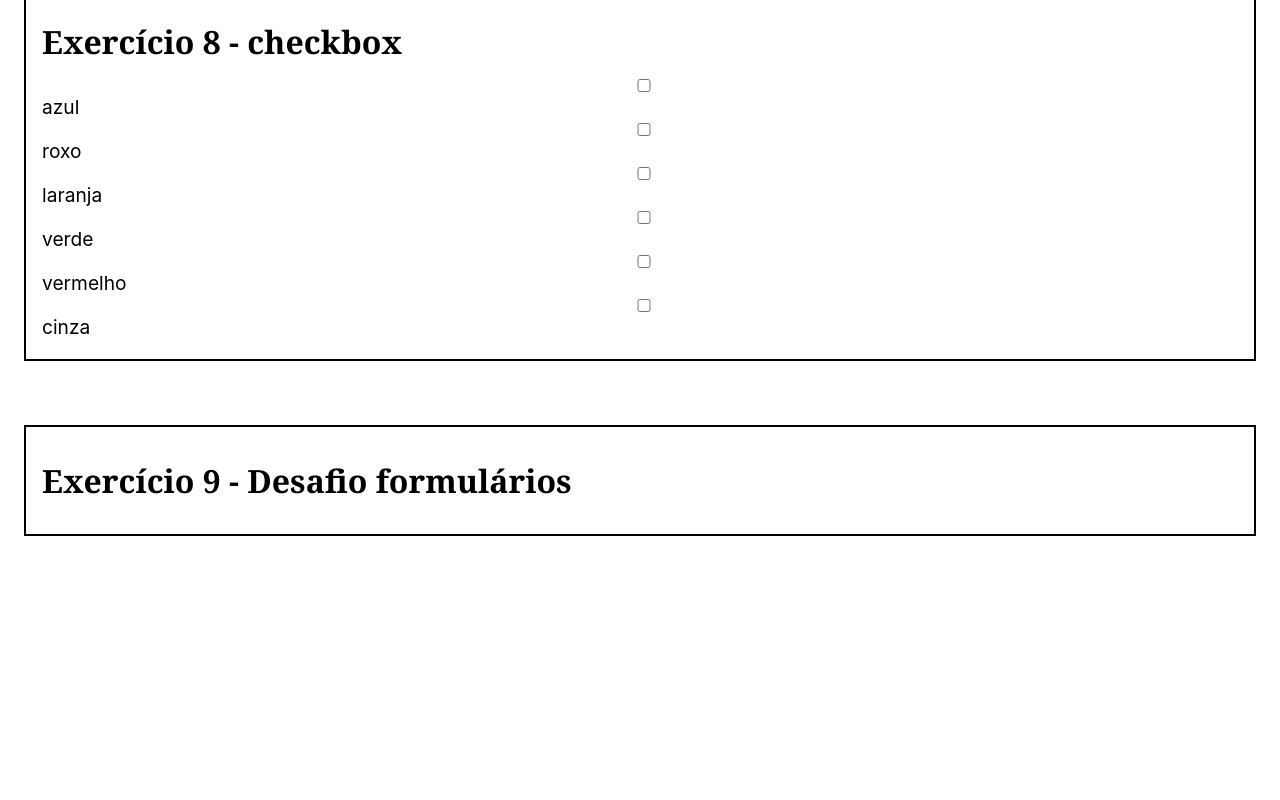
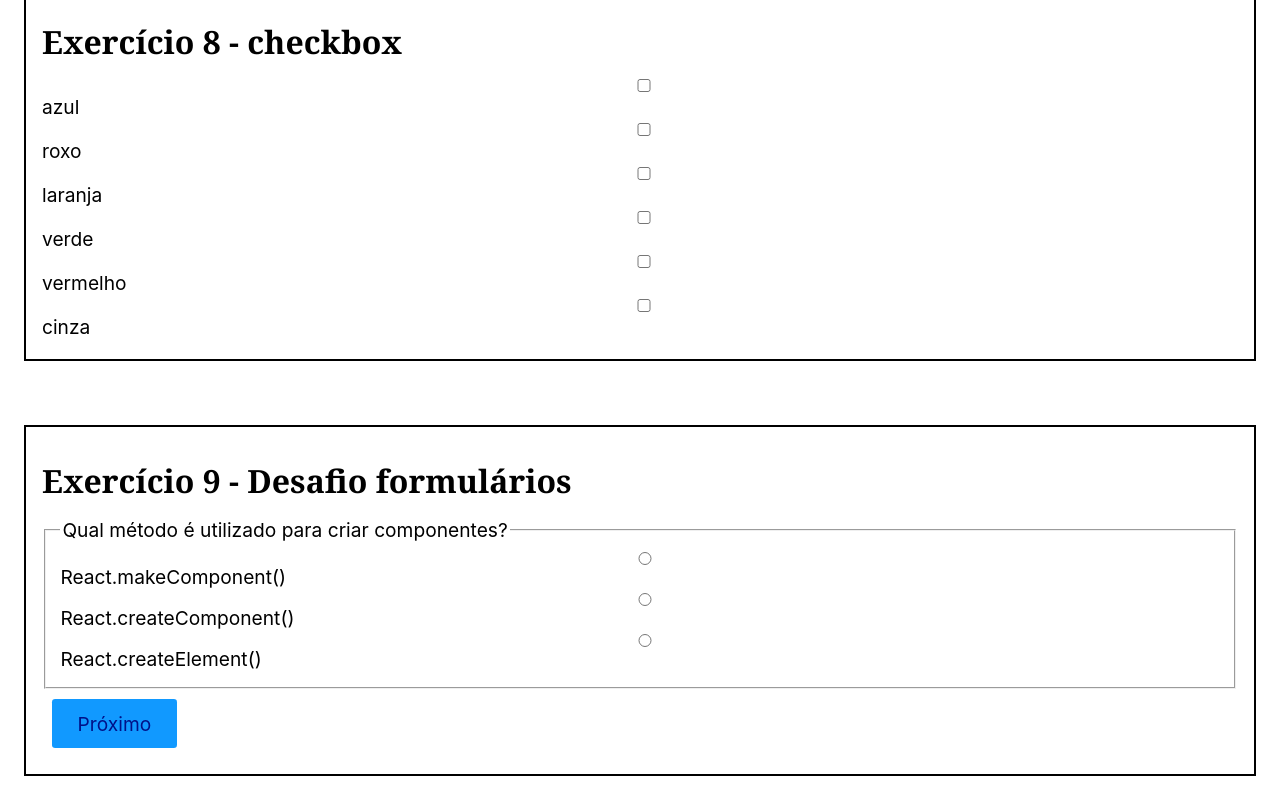
Before and after one commit to gustavogularte/exercicios-react-origamid, a React (Vite) app: page / in a window 1280 px wide. Shown: the part 2988-3788 px from the top of the page. Before the commit the page ends 3548 px from the top, so only its background shows below. Built offline with nearby package versions, Linux system fonts and the light colour scheme; no server answers; the HTML template or start-up script is replaced by a standard one.

Commit message:
Desafio formulário

```diff
--- a/src/exercicios/desafio-formularios/Desafio.jsx
+++ b/src/exercicios/desafio-formularios/Desafio.jsx
@@ -1,11 +1,91 @@
-import React from 'react'
+import React from 'react';
+import Radio from './Radio';
+
+const perguntas = [
+  {
+    pergunta: 'Qual método é utilizado para criar componentes?',
+    options: [
+      'React.makeComponent()',
+      'React.createComponent()',
+      'React.createElement()',
+    ],
+    resposta: 'React.createElement()',
+    id: 'p1',
+  },
+  {
+    pergunta: 'Como importamos um componente externo?',
+    options: [
+      'import Component from "./Component"',
+      'require("./Component")',
+      'import "./Component"',
+    ],
+    resposta: 'import Component from "./Component"',
+    id: 'p2',
+  },
+  {
+    pergunta: 'Qual hook não é nativo?',
+    options: ['useEffect()', 'useFetch()', 'useCallback()'],
+    resposta: 'useFetch()',
+    id: 'p3',
+  },
+  {
+    pergunta: 'Qual palavra deve ser utilizada para criarmos um hook?',
+    options: ['set', 'get', 'use'],
+    resposta: 'use',
+    id: 'p4',
+  },
+];
 
 const Desafio = () => {
+  const [respostas, setRespostas] = React.useState(
+    perguntas.reduce((acc, pergunta) => {
+      return { ...acc, [pergunta.id]: '' };
+    }, {})
+  );
+  const [slide, setSlide] = React.useState(0);
+  const [resultado, setResultado] = React.useState(null);
+
+  function handleChange({ target }) {
+    setRespostas({ ...respostas, [target.className]: target.value });
+  }
+
+  function resultadoFinal() {
+    const corretas = perguntas.filter(
+      (pergunta) => pergunta.resposta === respostas[pergunta.id]
+    );
+    setResultado(`Você acertou ${corretas.length} de ${perguntas.length}`);
+  }
+
+  function handleClick() {
+    if (slide < perguntas.length - 1) {
+      setSlide(slide + 1);
+    } else {
+      setSlide(slide + 1);
+      resultadoFinal();
+    }
+  }
+
   return (
     <article>
       <h1>Exercício 9 - Desafio formulários</h1>
+      <form onSubmit={(e) => e.preventDefault()}>
+        {perguntas.map((pergunta, index) => (
+          <Radio
+            key={pergunta.id}
+            active={index === slide}
+            value={respostas[pergunta.id]}
+            onChange={handleChange}
+            {...pergunta}
+          />
+        ))}
+        {resultado ? (
+          <p>{resultado}</p>
+        ) : (
+          <button onClick={handleClick}>Próximo</button>
+        )}
+      </form>
     </article>
-  )
-}
+  );
+};
 
-export default Desafio
+export default Desafio;
--- /dev/null
+++ b/src/exercicios/desafio-formularios/Radio.jsx
@@ -0,0 +1,25 @@
+import React from 'react';
+
+const Radio = ({ pergunta, options, resposta, id, value, onChange, active }) => {
+  if (!active) return null
+
+  return (
+    <fieldset>
+      <legend>{pergunta}</legend>
+      {options.map((option) => (
+        <label key={option}>
+          <input
+            type="radio"
+            checked={value === option}
+            value={option}
+            onChange={onChange}
+            className={id}
+          />
+          {option}
+        </label>
+      ))}
+    </fieldset>
+  );
+};
+
+export default Radio;
--- a/src/exercicios/react-hooks/ExUseState.jsx
+++ b/src/exercicios/react-hooks/ExUseState.jsx
@@ -12,7 +12,6 @@
 
   const [produtos, setProdutos] = React.useState(null);
   const [loading, setLoading] = React.useState(null);
-  const [erro, setErro] = React.useState(null);
 
   async function fetchProdutos({ target }) {
     setLoading(true);
```
